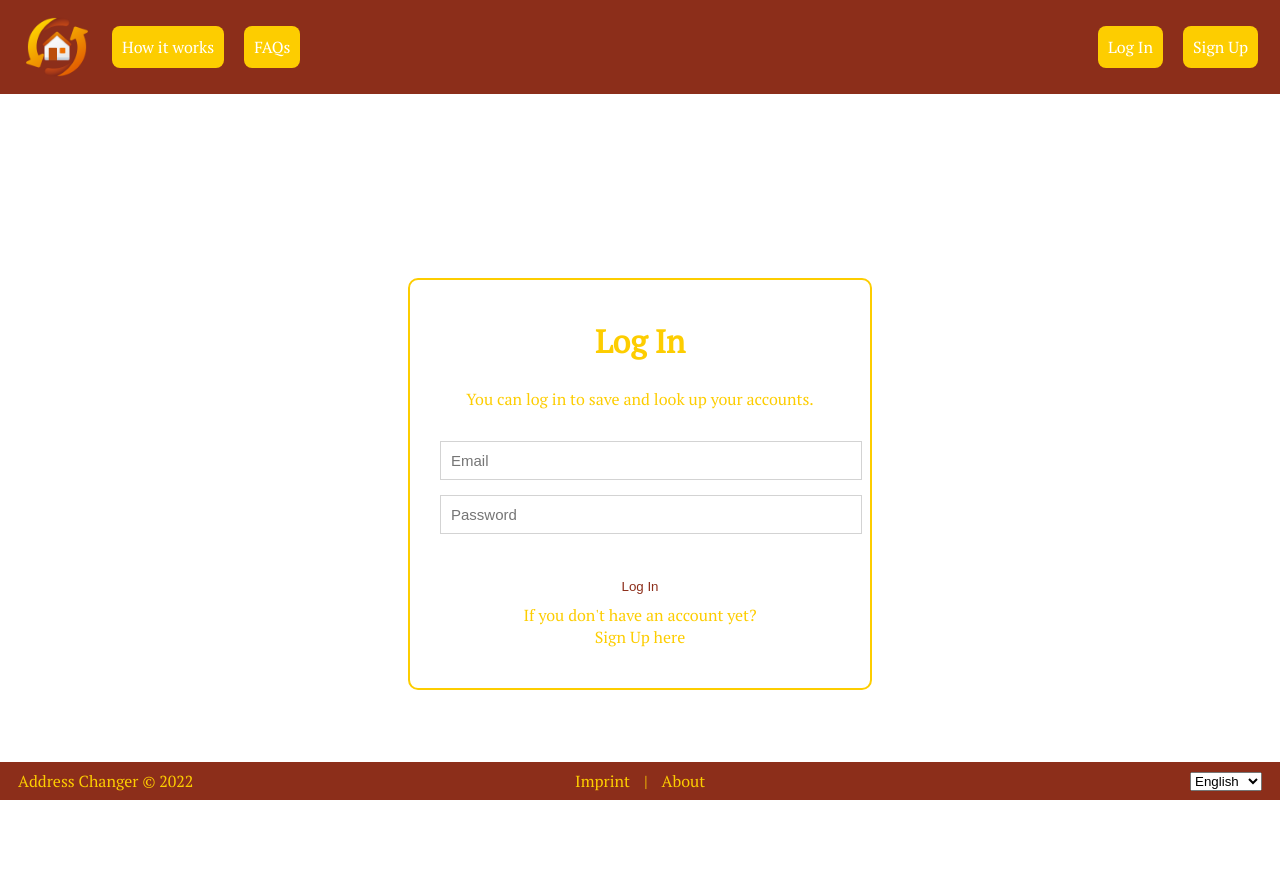
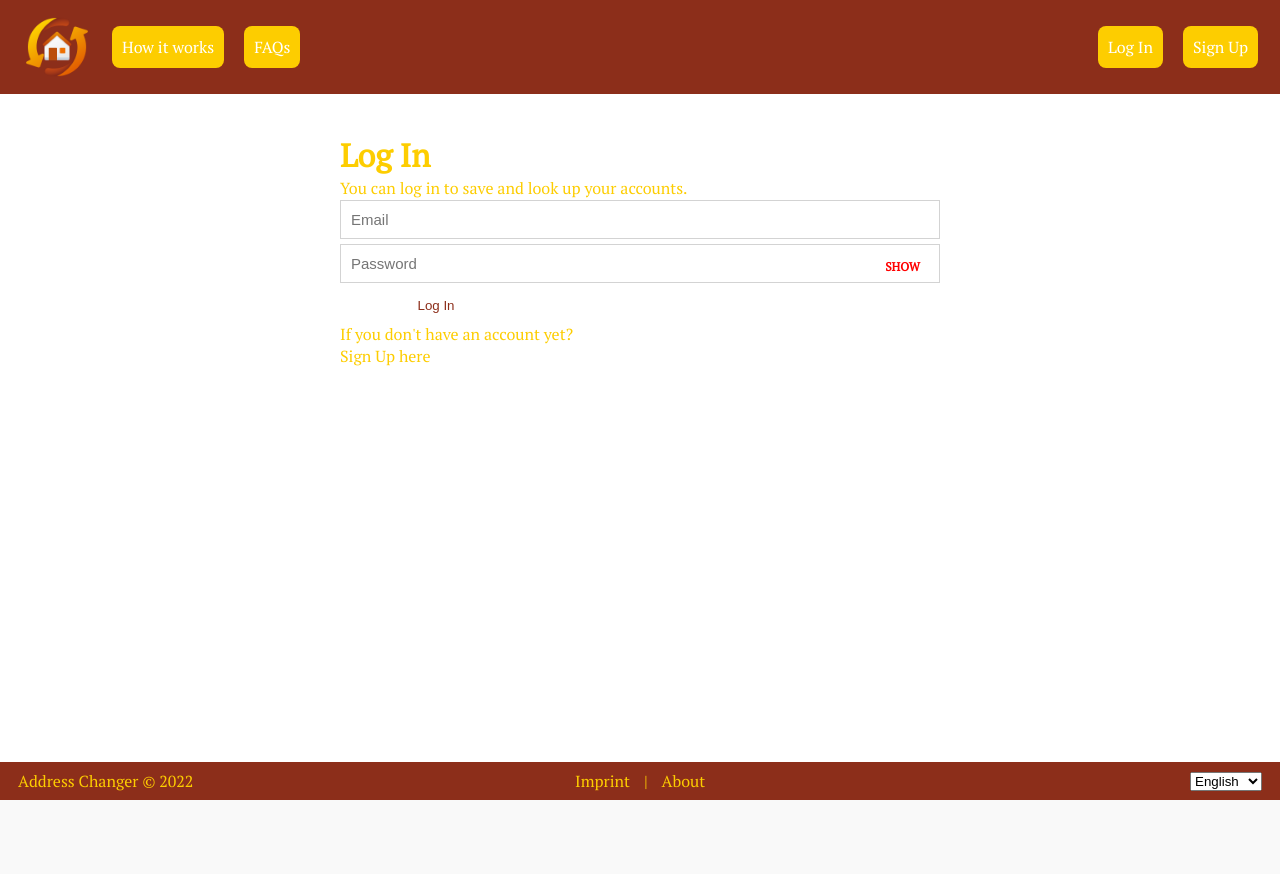
Before and after one commit to Melvin2306/id_19_responsive_design, a Flask app: page /login in a window 1280 px wide. After the commit the page ends 800 px from the top, so only its background shows below. Run offline with Flask 2, Linux system fonts and the light colour scheme.

Commit message:
Improvements Login and Signup

```diff
--- a/app/static/css/users/login.css
+++ b/app/static/css/users/login.css
@@ -1,6 +1,4 @@
-* {
-    margin: 0;
-}
+/* LOGIN FORM */
 
 .loginform {
     width: 30%;
@@ -13,37 +11,46 @@
     margin-bottom: 5px;
 }
 
-main {
-    height: calc(100vh - 100px - 30px - 30px);
-    padding: 30px 40px;
-    display: flex;
-    align-items: center;
-    justify-content: center;
-}
-
-.container {
-    width: 400px;
-    border: 2px solid var(--clr-secondary);
-    border-radius: 10px;
-    padding: 40px 30px;
-    text-align: center;
-}
-
-p {
-    margin: 25px 0;
-}
-
 ul {
-    margin-bottom: 25px;
     padding: 0;
     list-style: none;
 }
 
-li {
-    padding: 5px 0;
+/* PASSWORD */
+
+#input{
+    width: 100%;
+    border: none;
+    padding: 0;
+    display: flex;
+    position: relative;
+}
+#input input {
+    width: 100%;
+    padding: 10px;
+    border: 1px solid lightgrey;
+    font-size: 15px;
+}
+#input #showHide{
+    font-size: 12px;
+    font-weight: 600;
+    position: absolute;
+    color:red;
+    right: 20px;
+    top: 50%;
+    transform: translateY(-50%);
+    cursor: pointer;
+    user-select: none;
 }
 
+/* SIGNUP BUTTON */
 
-.generatedErrors {
-    color: tomato;
+.submit {
+    text-align: center;
 }
+
+/* LINK TO SIGNUP */
+
+#linksignup {
+    border: 1px;
+}
--- a/app/static/css/users/signup.css
+++ b/app/static/css/users/signup.css
@@ -15,8 +15,6 @@ ul {
     padding: 0;
     list-style: none;
 }
-
-
 
 /* PASSWORD */
 
--- /dev/null
+++ b/app/static/js/users/login.js
@@ -0,0 +1,16 @@
+let passwordInput = document.querySelector('input[type="password"]');
+
+let showHide = document.querySelector('#showHide');
+showHide.onclick = function(){showHidePassword()}
+function showHidePassword(){
+    if(passwordInput.type == "password"){
+        passwordInput.type = "text";
+        showHide.textContent = "HIDE";
+        showHide.style.color = "green";
+    }
+    else{
+    passwordInput.type = "password";
+    showHide.textContent = "SHOW";
+    showHide.style.color = "red";
+    }
+}
--- a/app/templates/users/login.html
+++ b/app/templates/users/login.html
@@ -6,8 +6,12 @@
 <link href="{{ url_for('static', filename='css/users/login.css') }}" rel="stylesheet">
 {% endblock %}
 
+{% block jslink %}
+<script defer src="{{ url_for('static', filename='js/users/login.js')}}"></script>
+{% endblock %}
+
 {% block main %}
-<form id="loginForm" class="container" method="POST">
+<form id="loginform" class="container" method="POST">
     <h1>
         Log In
     </h1>
@@ -16,14 +20,19 @@
     </p>
     <ul>
         <li>
-            <input class="loginform" type="email" name="email" id="email" placeholder="Email" required>
+            <div class= "signupform" id="input">
+                <input class="loginform" type="email" name="email" id="email" placeholder="Email" required>
+            </div>
         </li>
         <li>
-            <input class="loginform" type="password" name="password" id="password" placeholder="Password" required>
+            <div class= "signupform" id="input">
+                <input class="loginform" type="password" name="password" id="password" placeholder="Password" required>
+                <span id="showHide">SHOW</span>
+            </div>
         </li>
     </ul>
     <input type="submit" value="Log In" class="button submit">
-    <div>
+    <div id="linksignup">
         If you don't have an account yet? <br><a class="link" id="linksignup" href="{{ url_for('users.get_signup') }}">Sign Up</a> here
     </div>
     {% if error %}
--- a/app/templates/users/signup.html
+++ b/app/templates/users/signup.html
@@ -43,7 +43,7 @@
             </div>
         </li>
     </ul>
-    <input type="submit" value="Sign Up" class="button submit">
+    <input type="submit" value="Sign Up" id="submit" class="button submit">
     {% if error %}
         <p class="generatedErrors">{{ error }}</p>
     {% endif %}
```
Also changed, not shown: app/static/js/users/signup.js (+37 -8 lines).
